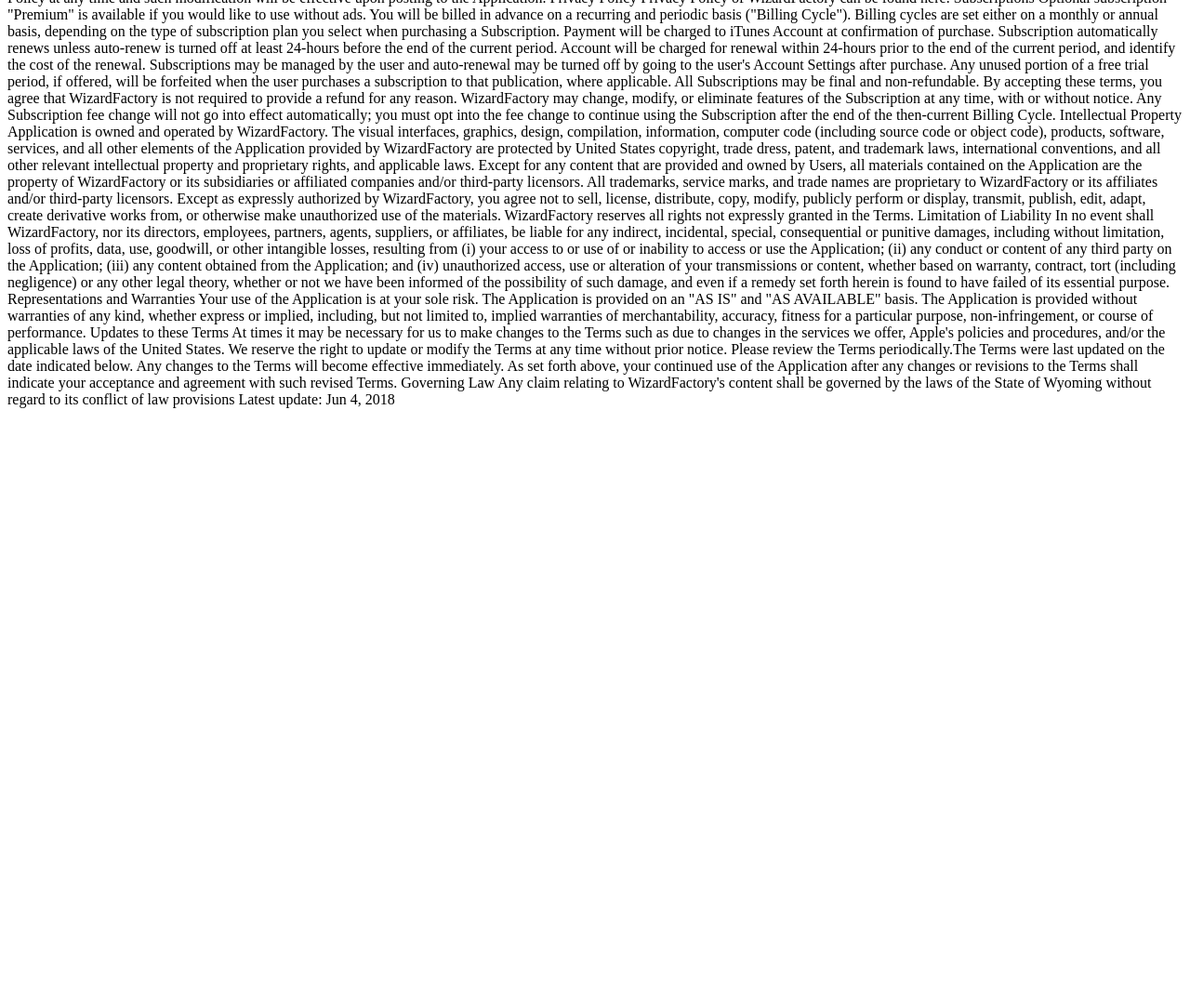
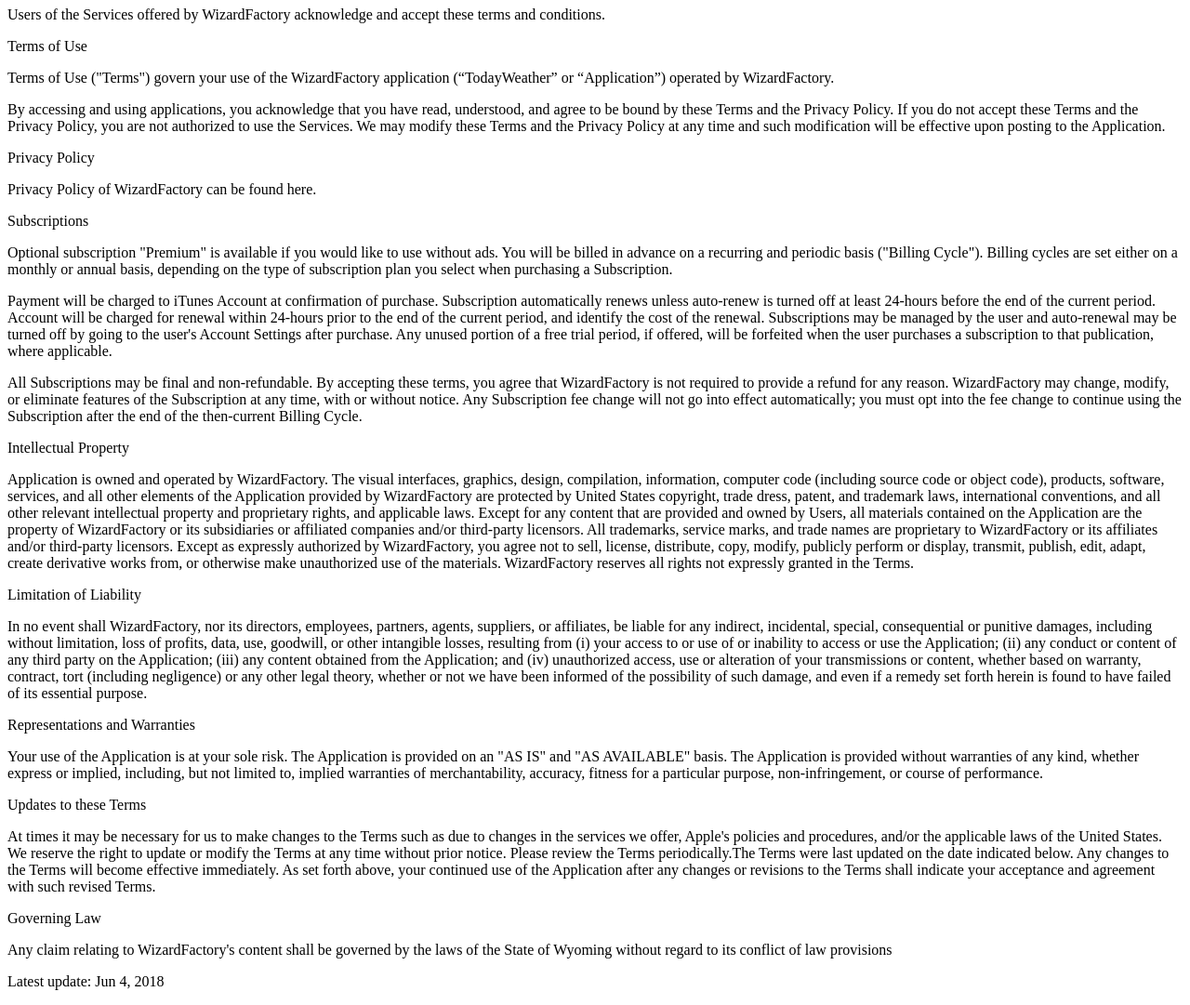
Before and after one commit to WizardFactory/wizardfactory.github.io, a plain HTML site: page terms.html in a window 1280 px wide. Shown: the part 73-1154 px from the top of the page at 93% size. Before the commit the page ends 800 px from the top, so only its background shows below. Drawn offline with Linux system fonts and the light colour scheme.

Commit message:
update terms.html

```diff
--- a/terms.html
+++ b/terms.html
@@ -5,49 +5,72 @@
     <title>Terms of Use of WizardFactory</title>
 </head>
 <body>
-
+<h1>
     Terms of Use of WizardFactory
+</h1>
+<p>
     Users of the Services offered by WizardFactory acknowledge and accept these terms and conditions.
-
+</p>
+<p>
     Terms of Use
-
+</p>
+<p>
     Terms of Use ("Terms") govern your use of the WizardFactory application (“TodayWeather” or “Application”) operated by WizardFactory.
-
+</p>
+<p>
     By accessing and using applications, you acknowledge that you have read, understood, and agree to be bound by these Terms and the Privacy Policy. If you do not accept these Terms and the Privacy Policy, you are not authorized to use the Services. We may modify these Terms and the Privacy Policy at any time and such modification will be effective upon posting to the Application.
-
+</p>
+<p>
     Privacy Policy
-
+</p>
+<p>
     Privacy Policy of WizardFactory can be found here.
-
+</p>
+<p>
     Subscriptions
-
+</p>
+<p>
     Optional subscription "Premium" is available if you would like to use without ads. You will be billed in advance on a recurring and periodic basis ("Billing Cycle"). Billing cycles are set either on a monthly or annual basis, depending on the type of subscription plan you select when purchasing a Subscription.
-
+</p>
+<p>
     Payment will be charged to iTunes Account at confirmation of purchase. Subscription automatically renews unless auto-renew is turned off at least 24-hours before the end of the current period. Account will be charged for renewal within 24-hours prior to the end of the current period, and identify the cost of the renewal. Subscriptions may be managed by the user and auto-renewal may be turned off by going to the user's Account Settings after purchase. Any unused portion of a free trial period, if offered, will be forfeited when the user purchases a subscription to that publication, where applicable.
-
+</p>
+<p>
     All Subscriptions may be final and non-refundable. By accepting these terms, you agree that WizardFactory is not required to provide a refund for any reason. WizardFactory may change, modify, or eliminate features of the Subscription at any time, with or without notice. Any Subscription fee change will not go into effect automatically; you must opt into the fee change to continue using the Subscription after the end of the then-current Billing Cycle.
-
+</p>
+<p>
     Intellectual Property
-
+</p>
+<p>
     Application is owned and operated by WizardFactory. The visual interfaces, graphics, design, compilation, information, computer code (including source code or object code), products, software, services, and all other elements of the Application provided by WizardFactory are protected by United States copyright, trade dress, patent, and trademark laws, international conventions, and all other relevant intellectual property and proprietary rights, and applicable laws. Except for any content that are provided and owned by Users, all materials contained on the Application are the property of WizardFactory or its subsidiaries or affiliated companies and/or third-party licensors. All trademarks, service marks, and trade names are proprietary to WizardFactory or its affiliates and/or third-party licensors. Except as expressly authorized by WizardFactory, you agree not to sell, license, distribute, copy, modify, publicly perform or display, transmit, publish, edit, adapt, create derivative works from, or otherwise make unauthorized use of the materials. WizardFactory reserves all rights not expressly granted in the Terms.
-
+</p>
+<p>
     Limitation of Liability
-
+</p>
+<p>
     In no event shall WizardFactory, nor its directors, employees, partners, agents, suppliers, or affiliates, be liable for any indirect, incidental, special, consequential or punitive damages, including without limitation, loss of profits, data, use, goodwill, or other intangible losses, resulting from (i) your access to or use of or inability to access or use the Application; (ii) any conduct or content of any third party on the Application; (iii) any content obtained from the Application; and (iv) unauthorized access, use or alteration of your transmissions or content, whether based on warranty, contract, tort (including negligence) or any other legal theory, whether or not we have been informed of the possibility of such damage, and even if a remedy set forth herein is found to have failed of its essential purpose.
-
+</p>
+<p>
     Representations and Warranties
-
+</p>
+<p>
     Your use of the Application is at your sole risk. The Application is provided on an "AS IS" and "AS AVAILABLE" basis. The Application is provided without warranties of any kind, whether express or implied, including, but not limited to, implied warranties of merchantability, accuracy, fitness for a particular purpose, non-infringement, or course of performance.
-
+</p>
+<p>
     Updates to these Terms
-
+</p>
+<p>
     At times it may be necessary for us to make changes to the Terms such as due to changes in the services we offer, Apple's policies and procedures, and/or the applicable laws of the United States. We reserve the right to update or modify the Terms at any time without prior notice. Please review the Terms periodically.The Terms were last updated on the date indicated below. Any changes to the Terms will become effective immediately. As set forth above, your continued use of the Application after any changes or revisions to the Terms shall indicate your acceptance and agreement with such revised Terms.
-
+</p>
+<p>
     Governing Law
-
+</p>
+<p>
     Any claim relating to WizardFactory's content shall be governed by the laws of the State of Wyoming without regard to its conflict of law provisions
-
+</p>
+<p>
     Latest update: Jun 4, 2018
+</p>
 
 </body>
 </html>
```
Lines whose indentation alone changed are shown as unchanged.
